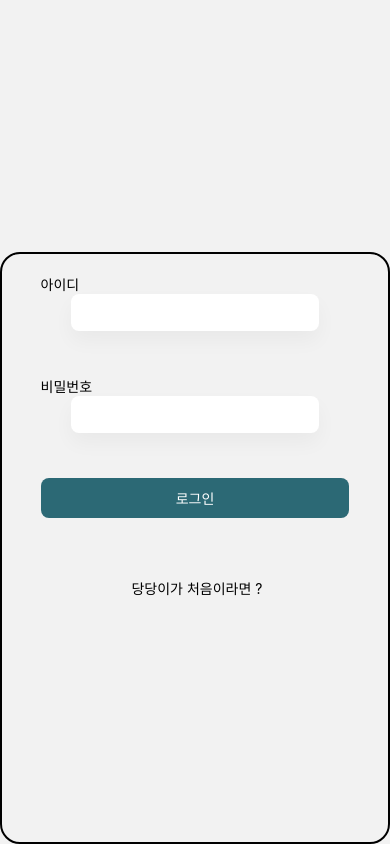
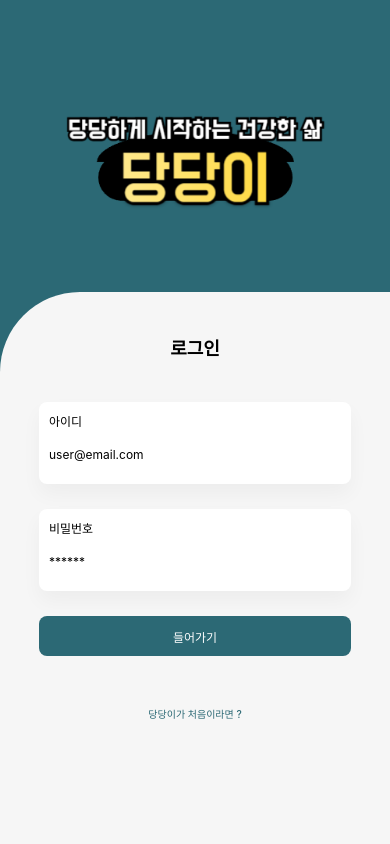
Before and after one commit to ins62o/DangDangE, a React Native app: screen / in a window 390 px wide. Built offline with nearby package versions, Linux system fonts and the light colour scheme; grey boxes are pictures that could not be loaded.

Commit message:
로그인 UI 구현 ( 키보드 가림 문제 해결 )

```diff
--- a/pages/Login.tsx
+++ b/pages/Login.tsx
@@ -1,50 +1,72 @@
+import React from "react";
 import {
+  Text,
   View,
   StyleSheet,
   Image,
-  Text,
   TextInput,
   TouchableOpacity,
+  KeyboardAvoidingView,
   Platform,
+  useWindowDimensions,
 } from "react-native";
-const Icon = require("../assets/image/LogoIcon.png");
+
 import { colors, CommonStyle, fonts } from "../common";
+import { useNavigation } from "@react-navigation/native";
+import { NativeStackNavigationProp } from "@react-navigation/native-stack";
+
+const Logo = require("../assets/image/Logo.png");
+
+type StackParamList = {
+  Splash: undefined;
+  Login: undefined;
+  SignUp: undefined;
+};
 
 export default function Login() {
+  const navigation = useNavigation<NativeStackNavigationProp<StackParamList>>();
+  const windowWidth = useWindowDimensions().width;
   return (
     <View style={styles.container}>
-      <View style={styles.header}>
-        <Image source={Icon} />
+      <View style={styles.logoContainer}>
+        <Image
+          source={Logo}
+          style={[styles.logo, { width: windowWidth > 900 ? "50%" : "100%" }]}
+          resizeMode="cover"
+        />
       </View>
-      <View style={Box.loginBox}>
-        <View style={Box.inputBox}>
-          <View style={Box.marginBox}>
-            <Text style={styles.inputInfo}>아이디</Text>
-            <TextInput style={CommonStyle.input} autoCapitalize={"none"} />
+      <KeyboardAvoidingView style={styles.loginContainer} behavior="padding">
+        <View style={styles.titleContainer}>
+          <Text style={texts.title}>로그인</Text>
+        </View>
+        <View style={styles.mainContainer}>
+          <View style={CommonStyle.input}>
+            <Text style={texts.body}>아이디</Text>
+            <TextInput style={styles.input} placeholder="user@email.com" />
           </View>
 
-          <View style={Box.marginBox}>
-            <Text style={styles.inputInfo}>비밀번호</Text>
+          <View style={CommonStyle.input}>
+            <Text style={texts.body}>비밀번호</Text>
             <TextInput
-              style={CommonStyle.input}
+              style={styles.input}
+              placeholder="******"
               secureTextEntry
-              autoCorrect={false}
             />
           </View>
 
-          <View style={Box.marginBox}>
-            <TouchableOpacity
-              style={[CommonStyle.button, { backgroundColor: colors.primary }]}
-            >
-              <Text style={styles.loginText}>로그인</Text>
+          <View style={styles.buttonContainer}>
+            <TouchableOpacity style={CommonStyle.button}>
+              <Text style={texts.buttonText}>들어가기</Text>
             </TouchableOpacity>
           </View>
-
-          <View style={Box.TextBox}>
-            <Text style={styles.signUp}> 당당이가 처음이라면 ?</Text>
-          </View>
+          <Text
+            style={texts.signUp}
+            onPress={() => navigation.navigate("SignUp")}
+          >
+            당당이가 처음이라면 ?
+          </Text>
         </View>
-      </View>
+      </KeyboardAvoidingView>
     </View>
   );
 }
@@ -52,46 +74,62 @@ export default function Login() {
 const styles = StyleSheet.create({
   container: {
     flex: 1,
+    backgroundColor: colors.Main,
   },
-  header: {
+  logoContainer: {
     flex: 0.3,
+    paddingTop: 55,
     justifyContent: "center",
     alignItems: "center",
   },
-  inputInfo: {
-    alignSelf: "flex-start",
-    fontSize: Platform.OS === "android" ? fonts.small : fonts.medium,
+  loginContainer: {
+    flex: 0.7,
+    backgroundColor: colors.WhiteSmoke,
+    borderRadius: 80,
+    borderTopEndRadius: 0,
+    borderBottomLeftRadius: 0,
+    borderBottomRightRadius: 0,
+    borderBottomStartRadius: 0,
   },
-  loginText: {
-    color: "#fff",
-    textAlign: "center",
-    fontSize: Platform.OS === "android" ? fonts.small : fonts.medium,
+  logo: {
+    width: "100%",
+    height: "100%",
   },
-  signUp: {
-    fontSize: Platform.OS === "android" ? fonts.small : fonts.medium,
-    color: colors.primary,
+  titleContainer: {
+    flex: 0.2,
+    justifyContent: "center",
+    alignItems: "center",
+  },
+  mainContainer: {
+    flex: 0.8,
+    alignItems: "center",
+  },
+  input: {
+    marginTop: 5,
+    height: 40,
+    fontSize: fonts.body,
+  },
+  buttonContainer: {
+    width: "80%",
   },
 });
 
-const Box = StyleSheet.create({
-  loginBox: {
-    flex: 0.7,
-    borderWidth: 2,
-    borderColor: colors.sub,
-    borderStyle: "solid",
-    borderRadius: 20,
-    backgroundColor: colors.sub,
+const texts = StyleSheet.create({
+  title: {
+    fontSize: fonts.Headline,
+    fontWeight: "bold",
   },
-  marginBox: {
-    alignItems: "center",
-    width: "80%",
-    marginTop: 20,
+  body: {
+    fontSize: fonts.body,
   },
-  TextBox: {
-    marginTop: 60,
+  buttonText: {
+    color: "#fff",
+    fontSize: fonts.body,
   },
-  inputBox: {
-    flex: 0.6,
-    alignItems: "center",
+  signUp: {
+    fontSize: Platform.OS === "ios" ? fonts.body : fonts.description,
+    color: colors.Main,
+    fontWeight: 500,
+    marginTop: 50,
   },
 });
```
